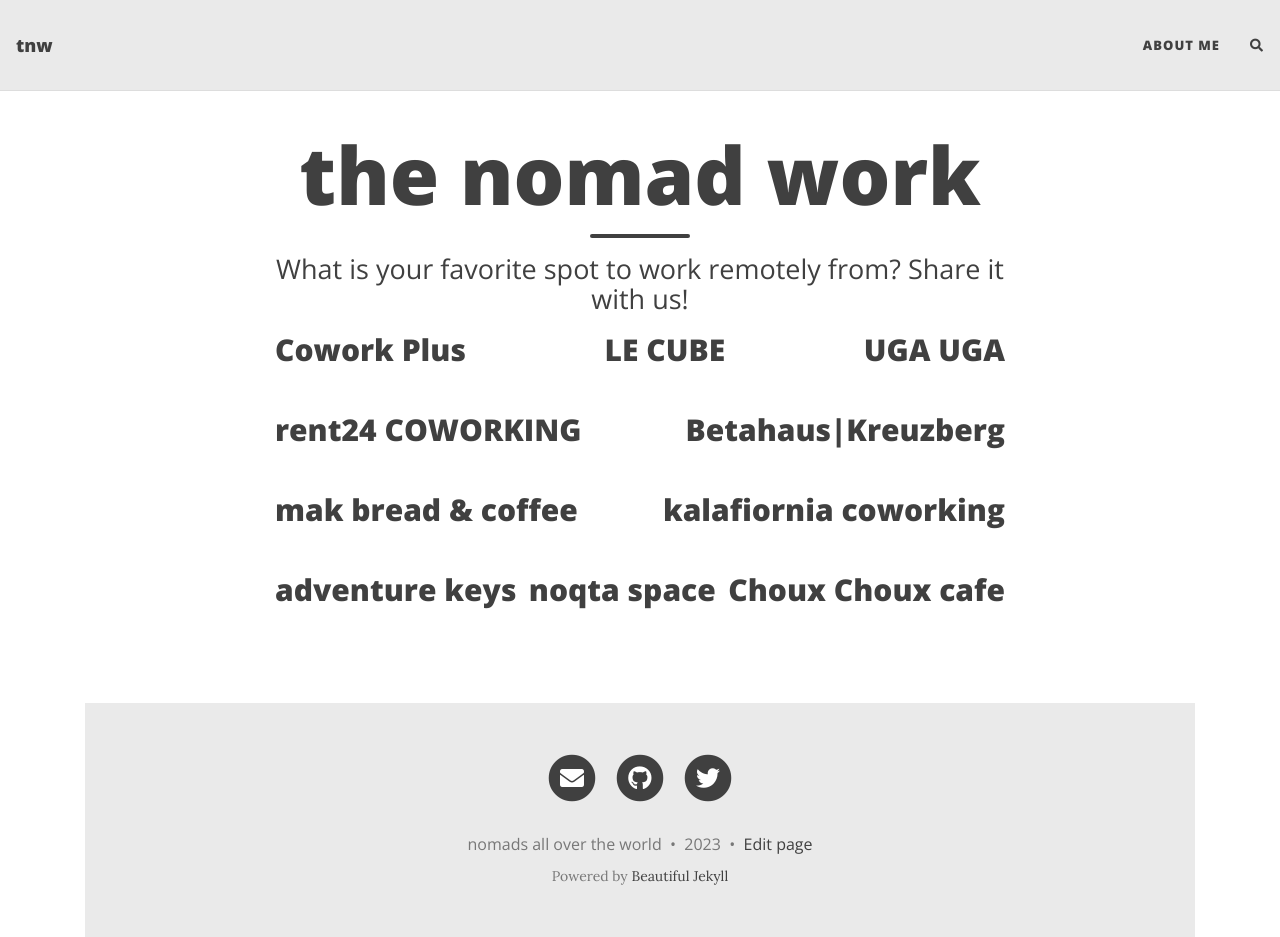
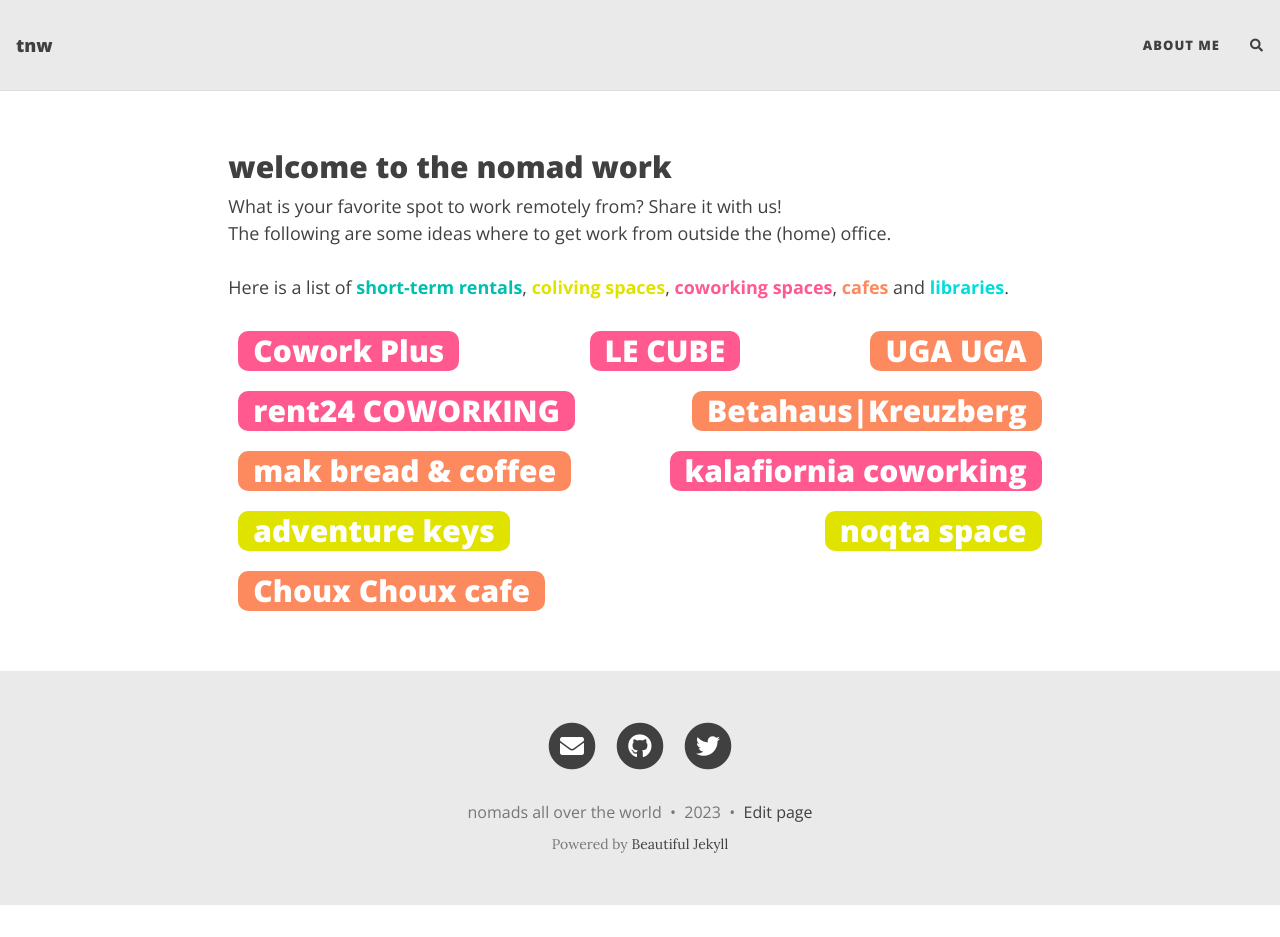
Before and after one commit to thenomadwork/thenomadwork.github.io, a Jekyll site: the page built from index.html, in a window 1280 px wide and 937 px high. Built offline with Jekyll 4.4.1, drawn with Linux system fonts in a browser that asks for light colours; nearby versions of some CDN libraries; the list of posts is cut into pages by our own code; comment, search, counter and statistics services are not loaded.

Commit message:
adjust the style according to requirements

```diff
--- a/_includes/header.html
+++ b/_includes/header.html
@@ -57,17 +57,17 @@
 </div>
 {% endif %}
 <div class="intro-header no-img">
-  <div class="container-md">
+  <div class="container-fluid">
     <div class="row">
       <div class="col-xl-8 offset-xl-2 col-lg-10 offset-lg-1">
         <div class="{{ include.type }}-heading">
-          <h1>{% if page.title %}{{ page.title | strip_html }}{% else %}<br/>{% endif %}</h1>
+          <h2>{% if page.title %}{{ page.title | strip_html }}{% else %}<br/>{% endif %}</h2>
           {% if page.subtitle %}
             {% if include.type == "page" %}
-              <hr class="small">
-              <span class="{{ include.type }}-subheading">{{ page.subtitle | strip_html }}</span>
+              <!-- <hr class="small"> -->
+              <p class="{{ include.type }}-subheading">{{ page.subtitle}}</p>
             {% else %}
-              <h2 class="{{ include.type }}-subheading">{{ page.subtitle | strip_html }}</h2>
+              <p class="{{ include.type }}-subheading">{{ page.subtitle}}</p>
             {% endif %}
           {% endif %}
 
--- a/_layouts/home.html
+++ b/_layouts/home.html
@@ -17,10 +17,15 @@
 
 <body>
   <div class="flex-container">
+
+
+
     {% for post in posts %}
       <a href="{{ post.url | absolute_url }}">
-        <div class="flex-item">{{ post.title | strip_html }}</div>
+        <div class="flex-item {% for tag in post.tags %}tag-color-{{ tag }} {% endfor %}">
+          {{ post.title | strip_html }}
+        </div>
       </a>
     {% endfor %}
-
+  </div>
 </body>
--- a/_layouts/page.html
+++ b/_layouts/page.html
@@ -4,7 +4,7 @@
 
 {% include header.html type="page" %}
 
-<div class="{% if page.full-width %} container-fluid {% else %} container-md {% endif %}" role="main">
+<div class="container-fluid" role="main">
   <div class="row">
     <div class="{% if page.full-width %} col {% else %} col-xl-8 offset-xl-2 col-lg-10 offset-lg-1 {% endif %}">
       {% if page.before-content %}
--- a/assets/css/beautifuljekyll.css
+++ b/assets/css/beautifuljekyll.css
@@ -656,7 +656,7 @@
   transition: opacity 1s linear;
 }
 .intro-header .page-heading {
-  text-align: center;
+  text-align: left;
 }
 .intro-header.big-img .page-heading,
 .intro-header.big-img .post-heading {
@@ -674,13 +674,17 @@
 }
 .intro-header .page-heading .page-subheading,
 .intro-header .post-heading .post-subheading {
-  font-size: 1.6875rem;
-  line-height: 1.1;
+  font-size: 1.123rem;
+  line-height: 1.5;
   display: block;
   font-family: 'Open Sans', 'Helvetica Neue', Helvetica, Arial, sans-serif;
   font-weight: 300;
   margin: 0.625rem 0 0;
+
+  /* Add text-align property to align text to the left */
+  text-align: left;
 }
+
 .intro-header .post-heading .post-subheading {
   margin-bottom: 1.25rem;
 }
--- a/assets/css/thenomadwork.css
+++ b/assets/css/thenomadwork.css
@@ -1,4 +1,36 @@
+.tag-color-rentals {
+    background-color: #00bfaf
+}
+.tag-color-coworking {
+    background-color: #ff598f
+}
+.tag-color-cafe {
+    background-color:#fd8a5e;
+}
+.tag-color-coliving {
+background-color:#e0e300;
+}
+.tag-color-library {
+    background-color:#01dddd;
+}
+
+/* Add more tag-color mappings as needed for your tags
+
+
+
+
+*/
+
+
+
+
 .flex-container {
+    /* Make the flex container grow to fill available space */
+    flex-grow: 1;
+
+    /* Remove the margin properties to allow items to touch the left and right borders */
+    margin-left: 0;
+    margin-right: 0;
     display: flex;
     flex-direction: row;
     flex-wrap: wrap;
@@ -6,16 +38,39 @@
     align-content: flex-start;
     align-items: center;
 
-    }
+}
 
 .flex-item {
-    flex: auto;
-    align-self: auto;
-    height: 80px;
+    /* Keep the items centered vertically and horizontally */
+    display: flex;
+    align-items: center;
+    justify-content: center;
+
+    /* Adjust the flex property to allow items to fill the available space evenly */
+    flex: 0 0 auto;
+
+    /* Additional styling for the items */
+    height: 40px;
     text-decoration: none;
-    color: #404040;
+    color: white;
     font-size: 1.875rem;
     font-family: 'Open Sans', 'Helvetica Neue', Helvetica, Arial, sans-serif;
     font-weight: 800;
     line-height: 1.1;
-    }
+    margin: 10px; /* Increase margin for more space between items */
+    padding: 15px; /* Increase padding for more space inside each item */
+
+    /* Add rounded corners to the boxes */
+    border-radius: 10px; /* Adjust the value to control the degree of rounding */
+
+
+    /* flex-grow: 1; - Remove this line */
+
+
+    /* Optional: Adjust other properties as needed */
+
+}
+
+.flex-item:hover {
+    text-decoration: underline white; /* Set the underline color to white on hover */
+}
--- a/index.html
+++ b/index.html
@@ -1,5 +1,13 @@
 ---
 layout: home
-title: the nomad work
-subtitle: What is your favorite spot to work remotely from? Share it with us!
+title: welcome to the nomad work
+subtitle: >
+    What is your favorite spot to work remotely from? Share it with us! <br>
+    The following are some ideas where to get work from outside the (home) office. <br>
+    <br>
+    Here is a list of <strong style="color: #00bfaf; font-weight: 700;">short-term rentals</strong>,
+    <strong style="color: #e0e300; font-weight: 700;">coliving spaces</strong>,
+    <strong style="color: #ff598f; font-weight: 700;">coworking spaces</strong>,
+    <strong style="color: #fd8a5e; font-weight: 700;">cafes</strong> and
+    <strong style="color: #01dddd; font-weight: 700;">libraries</strong>.
 ---
```
